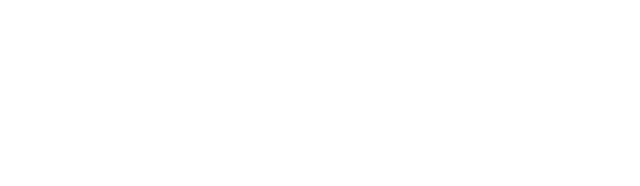
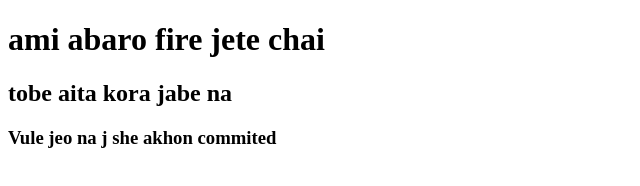
Before and after one commit to shimlanusrat/my-first-repo, a plain HTML site: page index.html in a window 1280 px wide. Shown: the whole page, without its empty margins (0-640 px from the left). Drawn offline with Linux system fonts and the light colour scheme.

Commit message:
added header

```diff
--- a/index.html
+++ b/index.html
@@ -7,6 +7,8 @@
     <title>My First Github Repo</title>
 </head>
 <body>
-
+    <h1>ami abaro fire jete chai</h1>
+    <h2>tobe aita kora jabe na</h2>
+    <h3>Vule jeo na j she akhon commited</h3>
 </body>
 </html>
```
